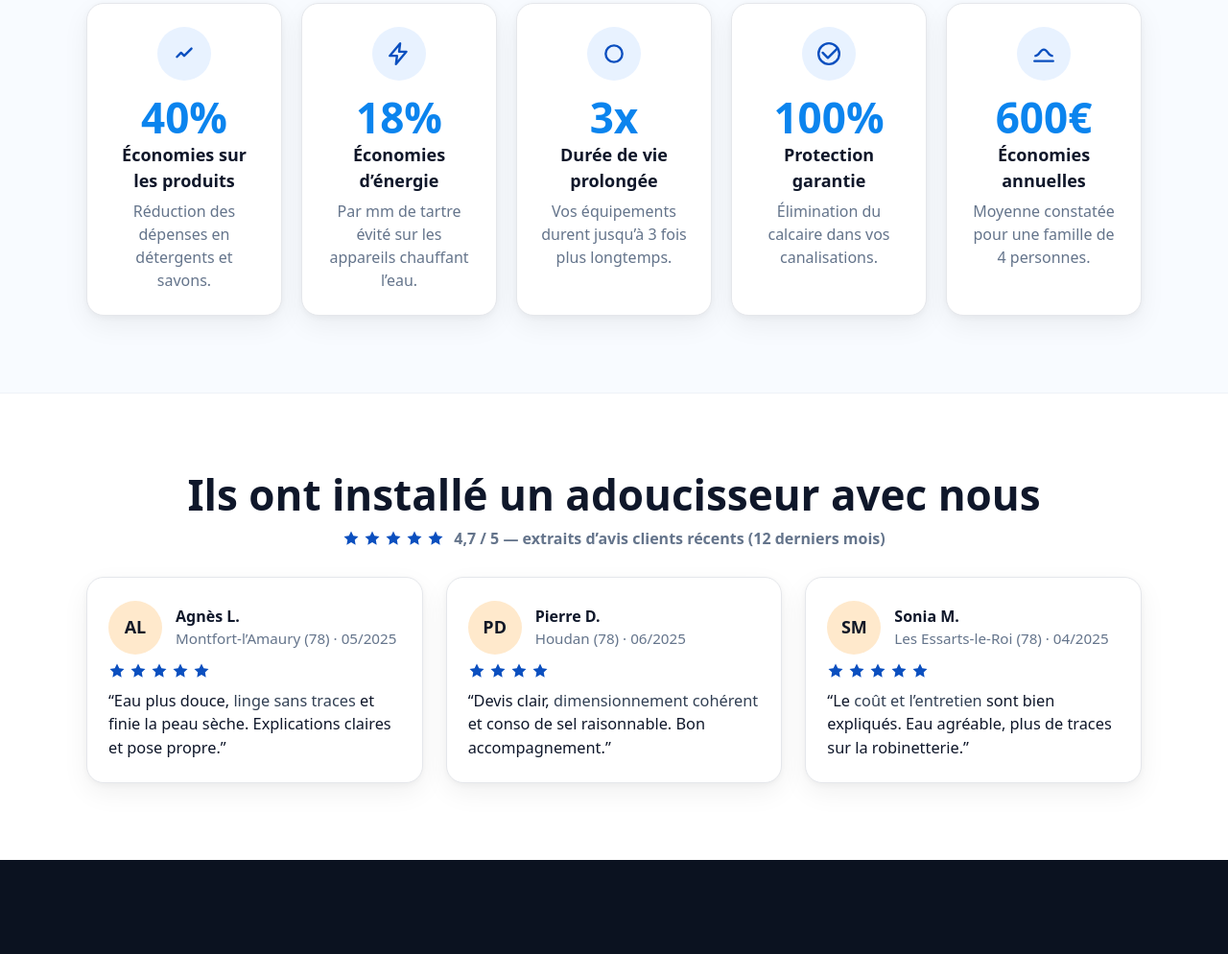
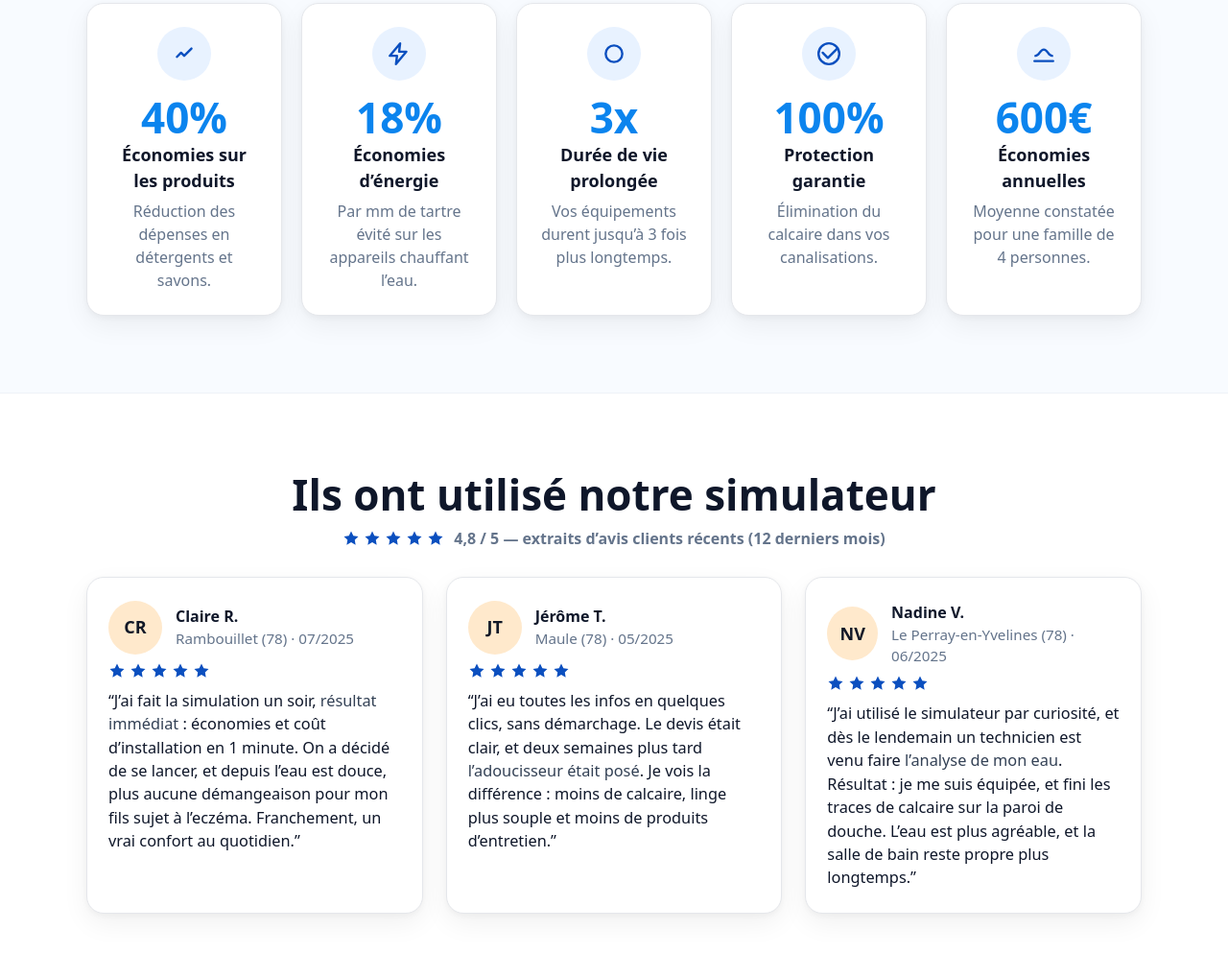
Before and after one commit to BiofranceEnergies/solution-eau.pro, a plain HTML site: page 78/creadou8.html in a window 1280 px wide. Shown: the part 2776-3770 px from the top of the page at 96% size. Before the commit the page ends 3672 px from the top, so only its background shows below. Drawn offline with Linux system fonts and the light colour scheme.

Commit message:
Update creadou8.html

```diff
--- a/78/creadou8.html
+++ b/78/creadou8.html
@@ -704,82 +704,86 @@ legend{
 <!-- ================== SECTION AVIS CLIENTS ================== -->
 <section id="testi" class="testi" aria-labelledby="testiTitle">
   <div class="testi__inner">
-    <h2 id="testiTitle">Ils ont installé un adoucisseur avec nous</h2>
+    <h2 id="testiTitle">Ils ont utilisé notre simulateur</h2>
 
     <div class="testi__rating" aria-label="Note moyenne">
       <span class="testi__stars" aria-hidden="true">
-        <!-- 4,7/5 visuel -->
-        <svg viewBox="0 0 24 24" fill="#f59e0b" xmlns="http://www.w3.org/2000/svg"><path d="M12 17.3 5.8 21l1.2-7-5-4.8 6.9-1 3.1-6.2 3.1 6.2 6.9 1-5 4.8 1.2 7z"/></svg>
-        <svg viewBox="0 0 24 24" fill="#f59e0b" xmlns="http://www.w3.org/2000/svg"><path d="M12 17.3 5.8 21l1.2-7-5-4.8 6.9-1 3.1-6.2 3.1 6.2 6.9 1-5 4.8 1.2 7z"/></svg>
-        <svg viewBox="0 0 24 24" fill="#f59e0b" xmlns="http://www.w3.org/2000/svg"><path d="M12 17.3 5.8 21l1.2-7-5-4.8 6.9-1 3.1-6.2 3.1 6.2 6.9 1-5 4.8 1.2 7z"/></svg>
-        <svg viewBox="0 0 24 24" fill="#f59e0b" xmlns="http://www.w3.org/2000/svg"><path d="M12 17.3 5.8 21l1.2-7-5-4.8 6.9-1 3.1-6.2 3.1 6.2 6.9 1-5 4.8 1.2 7z"/></svg>
-        <svg viewBox="0 0 24 24" fill="#f59e0b" xmlns="http://www.w3.org/2000/svg"><path d="M12 17.3 5.8 21l1.2-7-5-4.8 6.9-1 3.1-6.2 3.1 6.2 6.9 1-5 4.8 1.2 7z"/></svg>
+        <svg viewBox="0 0 24 24" fill="none" xmlns="http://www.w3.org/2000/svg"><path d="M12 17.3 5.8 21l1.2-7-5-4.8 6.9-1 3.1-6.2 3.1 6.2 6.9 1-5 4.8 1.2 7z" /></svg>
+        <svg viewBox="0 0 24 24" fill="none" xmlns="http://www.w3.org/2000/svg"><path d="M12 17.3 5.8 21l1.2-7-5-4.8 6.9-1 3.1-6.2 3.1 6.2 6.9 1-5 4.8 1.2 7z" /></svg>
+        <svg viewBox="0 0 24 24" fill="none" xmlns="http://www.w3.org/2000/svg"><path d="M12 17.3 5.8 21l1.2-7-5-4.8 6.9-1 3.1-6.2 3.1 6.2 6.9 1-5 4.8 1.2 7z" /></svg>
+        <svg viewBox="0 0 24 24" fill="none" xmlns="http://www.w3.org/2000/svg"><path d="M12 17.3 5.8 21l1.2-7-5-4.8 6.9-1 3.1-6.2 3.1 6.2 6.9 1-5 4.8 1.2 7z" /></svg>
+        <svg viewBox="0 0 24 24" fill="none" xmlns="http://www.w3.org/2000/svg"><path d="M12 17.3 5.8 21l1.2-7-5-4.8 6.9-1 3.1-6.2 3.1 6.2 6.9 1-5 4.8 1.2 7z" /></svg>
       </span>
-      <span><strong>4,7 / 5</strong> — extraits d’avis clients récents (12 derniers mois)</span>
+      <span><strong>4,8 / 5</strong> — extraits d’avis clients récents (12 derniers mois)</span>
     </div>
 
     <div class="testi__grid">
-      <!-- [[REPERE: AVIS #1]] -->
+      <!-- [[AVIS #1]] -->
       <article class="tcard" aria-label="Avis client">
         <div class="tcard__top">
-          <div class="avatar" aria-hidden="true">AL</div>
+          <div class="avatar" aria-hidden="true">CR</div>
           <div>
-            <div class="tcard__name">Agnès L.</div>
-            <div class="tcard__loc">Montfort-l’Amaury (78) · 05/2025</div>
+            <div class="tcard__name">Claire R.</div>
+            <div class="tcard__loc">Rambouillet (78) · 07/2025</div>
           </div>
         </div>
         <div class="tcard__stars" aria-hidden="true">
-          <!-- 5 étoiles -->
-          <svg viewBox="0 0 24 24" fill="#f59e0b"><path d="M12 17.3 5.8 21l1.2-7-5-4.8 6.9-1 3.1-6.2 3.1 6.2 6.9 1-5 4.8 1.2 7z"/></svg>
-          <svg viewBox="0 0 24 24" fill="#f59e0b"><path d="M12 17.3 5.8 21l1.2-7-5-4.8 6.9-1 3.1-6.2 3.1 6.2 6.9 1-5 4.8 1.2 7z"/></svg>
-          <svg viewBox="0 0 24 24" fill="#f59e0b"><path d="M12 17.3 5.8 21l1.2-7-5-4.8 6.9-1 3.1-6.2 3.1 6.2 6.9 1-5 4.8 1.2 7z"/></svg>
-          <svg viewBox="0 0 24 24" fill="#f59e0b"><path d="M12 17.3 5.8 21l1.2-7-5-4.8 6.9-1 3.1-6.2 3.1 6.2 6.9 1-5 4.8 1.2 7z"/></svg>
-          <svg viewBox="0 0 24 24" fill="#f59e0b"><path d="M12 17.3 5.8 21l1.2-7-5-4.8 6.9-1 3.1-6.2 3.1 6.2 6.9 1-5 4.8 1.2 7z"/></svg>
+          <svg viewBox="0 0 24 24" fill="none"><path d="M12 17.3 5.8 21l1.2-7-5-4.8 6.9-1 3.1-6.2 3.1 6.2 6.9 1-5 4.8 1.2 7z"/></svg>
+          <svg viewBox="0 0 24 24" fill="none"><path d="M12 17.3 5.8 21l1.2-7-5-4.8 6.9-1 3.1-6.2 3.1 6.2 6.9 1-5 4.8 1.2 7z"/></svg>
+          <svg viewBox="0 0 24 24" fill="none"><path d="M12 17.3 5.8 21l1.2-7-5-4.8 6.9-1 3.1-6.2 3.1 6.2 6.9 1-5 4.8 1.2 7z"/></svg>
+          <svg viewBox="0 0 24 24" fill="none"><path d="M12 17.3 5.8 21l1.2-7-5-4.8 6.9-1 3.1-6.2 3.1 6.2 6.9 1-5 4.8 1.2 7z"/></svg>
+          <svg viewBox="0 0 24 24" fill="none"><path d="M12 17.3 5.8 21l1.2-7-5-4.8 6.9-1 3.1-6.2 3.1 6.2 6.9 1-5 4.8 1.2 7z"/></svg>
         </div>
-        <p class="tcard__quote">“Eau plus douce, <em>linge sans traces</em> et finie la peau sèche. Explications claires et pose propre.”</p>
+        <p class="tcard__quote">“J’ai fait la simulation un soir, <em>résultat immédiat</em> : économies et coût d’installation en 1 minute.
+        On a décidé de se lancer, et depuis l’eau est douce, plus aucune démangeaison pour mon fils sujet à l’eczéma.
+        Franchement, un vrai confort au quotidien.”</p>
       </article>
 
-      <!-- [[REPERE: AVIS #2]] -->
+      <!-- [[AVIS #2]] -->
       <article class="tcard" aria-label="Avis client">
         <div class="tcard__top">
-          <div class="avatar" aria-hidden="true">PD</div>
+          <div class="avatar" aria-hidden="true">JT</div>
           <div>
-            <div class="tcard__name">Pierre D.</div>
-            <div class="tcard__loc">Houdan (78) · 06/2025</div>
+            <div class="tcard__name">Jérôme T.</div>
+            <div class="tcard__loc">Maule (78) · 05/2025</div>
           </div>
         </div>
         <div class="tcard__stars" aria-hidden="true">
-          <!-- 4 étoiles -->
-          <svg viewBox="0 0 24 24" fill="#f59e0b"><path d="M12 17.3 5.8 21l1.2-7-5-4.8 6.9-1 3.1-6.2 3.1 6.2 6.9 1-5 4.8 1.2 7z"/></svg>
-          <svg viewBox="0 0 24 24" fill="#f59e0b"><path d="M12 17.3 5.8 21l1.2-7-5-4.8 6.9-1 3.1-6.2 3.1 6.2 6.9 1-5 4.8 1.2 7z"/></svg>
-          <svg viewBox="0 0 24 24" fill="#f59e0b"><path d="M12 17.3 5.8 21l1.2-7-5-4.8 6.9-1 3.1-6.2 3.1 6.2 6.9 1-5 4.8 1.2 7z"/></svg>
-          <svg viewBox="0 0 24 24" fill="#f59e0b"><path d="M12 17.3 5.8 21l1.2-7-5-4.8 6.9-1 3.1-6.2 3.1 6.2 6.9 1-5 4.8 1.2 7z"/></svg>
+          <svg viewBox="0 0 24 24" fill="none"><path d="M12 17.3 5.8 21l1.2-7-5-4.8 6.9-1 3.1-6.2 3.1 6.2 6.9 1-5 4.8 1.2 7z"/></svg>
+          <svg viewBox="0 0 24 24" fill="none"><path d="M12 17.3 5.8 21l1.2-7-5-4.8 6.9-1 3.1-6.2 3.1 6.2 6.9 1-5 4.8 1.2 7z"/></svg>
+          <svg viewBox="0 0 24 24" fill="none"><path d="M12 17.3 5.8 21l1.2-7-5-4.8 6.9-1 3.1-6.2 3.1 6.2 6.9 1-5 4.8 1.2 7z"/></svg>
+          <svg viewBox="0 0 24 24" fill="none"><path d="M12 17.3 5.8 21l1.2-7-5-4.8 6.9-1 3.1-6.2 3.1 6.2 6.9 1-5 4.8 1.2 7z"/></svg>
+          <svg viewBox="0 0 24 24" fill="none"><path d="M12 17.3 5.8 21l1.2-7-5-4.8 6.9-1 3.1-6.2 3.1 6.2 6.9 1-5 4.8 1.2 7z"/></svg>
         </div>
-        <p class="tcard__quote">“Devis clair, <em>dimensionnement cohérent</em> et conso de sel raisonnable. Bon accompagnement.”</p>
+        <p class="tcard__quote">“J’ai eu toutes les infos en quelques clics, sans démarchage.
+        Le devis était clair, et deux semaines plus tard <em>l’adoucisseur était posé</em>.
+        Je vois la différence : moins de calcaire, linge plus souple et moins de produits d’entretien.”</p>
       </article>
 
-      <!-- [[REPERE: AVIS #3]] -->
+      <!-- [[AVIS #3]] -->
       <article class="tcard" aria-label="Avis client">
         <div class="tcard__top">
-          <div class="avatar" aria-hidden="true">SM</div>
+          <div class="avatar" aria-hidden="true">NV</div>
           <div>
-            <div class="tcard__name">Sonia M.</div>
-            <div class="tcard__loc">Les Essarts-le-Roi (78) · 04/2025</div>
+            <div class="tcard__name">Nadine V.</div>
+            <div class="tcard__loc">Le Perray-en-Yvelines (78) · 06/2025</div>
           </div>
         </div>
         <div class="tcard__stars" aria-hidden="true">
-          <!-- 5 étoiles -->
-          <svg viewBox="0 0 24 24" fill="#f59e0b"><path d="M12 17.3 5.8 21l1.2-7-5-4.8 6.9-1 3.1-6.2 3.1 6.2 6.9 1-5 4.8 1.2 7z"/></svg>
-          <svg viewBox="0 0 24 24" fill="#f59e0b"><path d="M12 17.3 5.8 21l1.2-7-5-4.8 6.9-1 3.1-6.2 3.1 6.2 6.9 1-5 4.8 1.2 7z"/></svg>
-          <svg viewBox="0 0 24 24" fill="#f59e0b"><path d="M12 17.3 5.8 21l1.2-7-5-4.8 6.9-1 3.1-6.2 3.1 6.2 6.9 1-5 4.8 1.2 7z"/></svg>
-          <svg viewBox="0 0 24 24" fill="#f59e0b"><path d="M12 17.3 5.8 21l1.2-7-5-4.8 6.9-1 3.1-6.2 3.1 6.2 6.9 1-5 4.8 1.2 7z"/></svg>
-          <svg viewBox="0 0 24 24" fill="#f59e0b"><path d="M12 17.3 5.8 21l1.2-7-5-4.8 6.9-1 3.1-6.2 3.1 6.2 6.9 1-5 4.8 1.2 7z"/></svg>
+          <svg viewBox="0 0 24 24" fill="none"><path d="M12 17.3 5.8 21l1.2-7-5-4.8 6.9-1 3.1-6.2 3.1 6.2 6.9 1-5 4.8 1.2 7z"/></svg>
+          <svg viewBox="0 0 24 24" fill="none"><path d="M12 17.3 5.8 21l1.2-7-5-4.8 6.9-1 3.1-6.2 3.1 6.2 6.9 1-5 4.8 1.2 7z"/></svg>
+          <svg viewBox="0 0 24 24" fill="none"><path d="M12 17.3 5.8 21l1.2-7-5-4.8 6.9-1 3.1-6.2 3.1 6.2 6.9 1-5 4.8 1.2 7z"/></svg>
+          <svg viewBox="0 0 24 24" fill="none"><path d="M12 17.3 5.8 21l1.2-7-5-4.8 6.9-1 3.1-6.2 3.1 6.2 6.9 1-5 4.8 1.2 7z"/></svg>
+          <svg viewBox="0 0 24 24" fill="none"><path d="M12 17.3 5.8 21l1.2-7-5-4.8 6.9-1 3.1-6.2 3.1 6.2 6.9 1-5 4.8 1.2 7z"/></svg>
         </div>
-        <p class="tcard__quote">“Le <em>coût et l’entretien</em> sont bien expliqués. Eau agréable, plus de traces sur la robinetterie.”</p>
+        <p class="tcard__quote">“J’ai utilisé le simulateur par curiosité, et dès le lendemain un technicien est venu faire <em>l’analyse de mon eau</em>.
+        Résultat : je me suis équipée, et fini les traces de calcaire sur la paroi de douche.
+        L’eau est plus agréable, et la salle de bain reste propre plus longtemps.”</p>
       </article>
     </div>
   </div>
 </section>
+
 
 
   </main>
```
